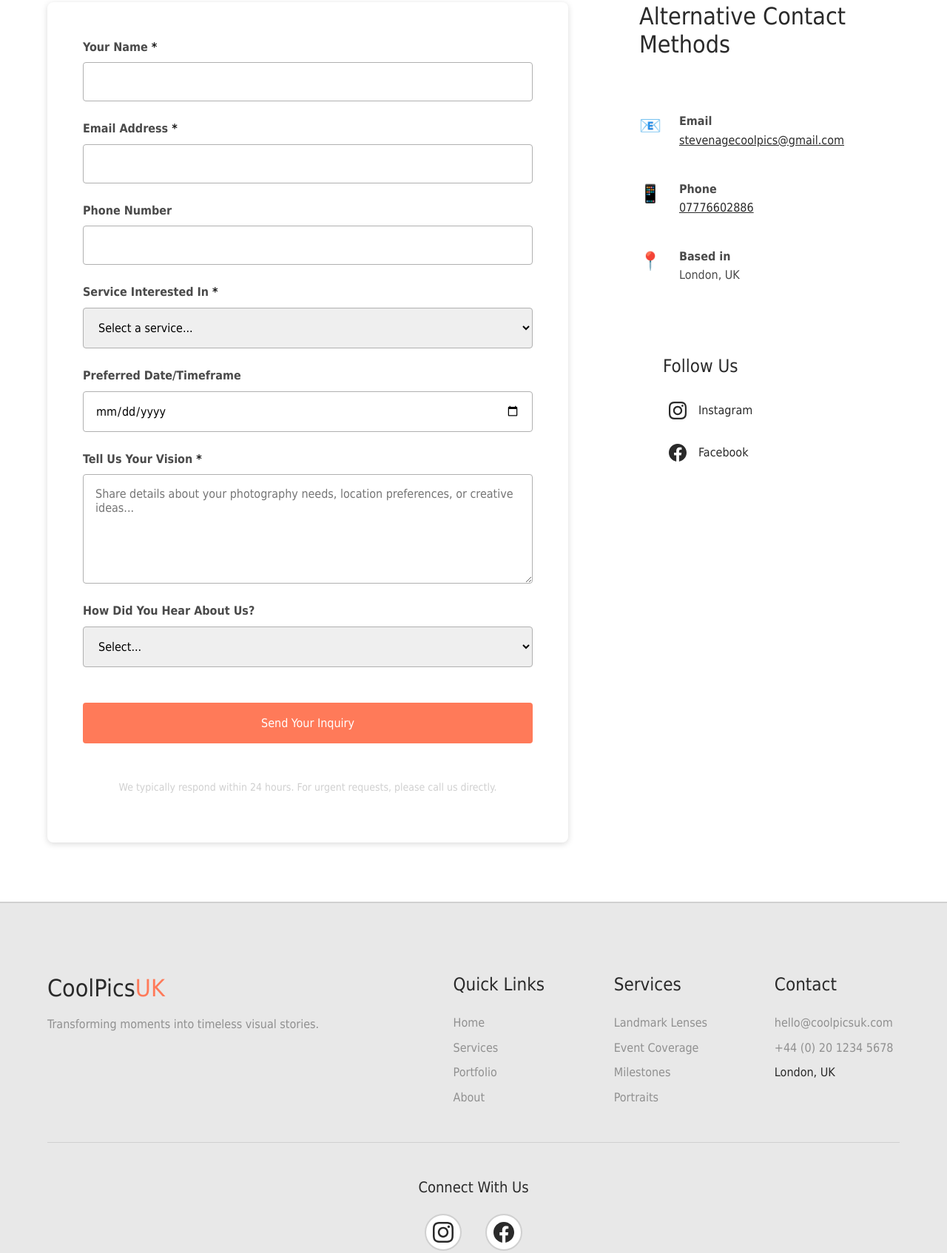
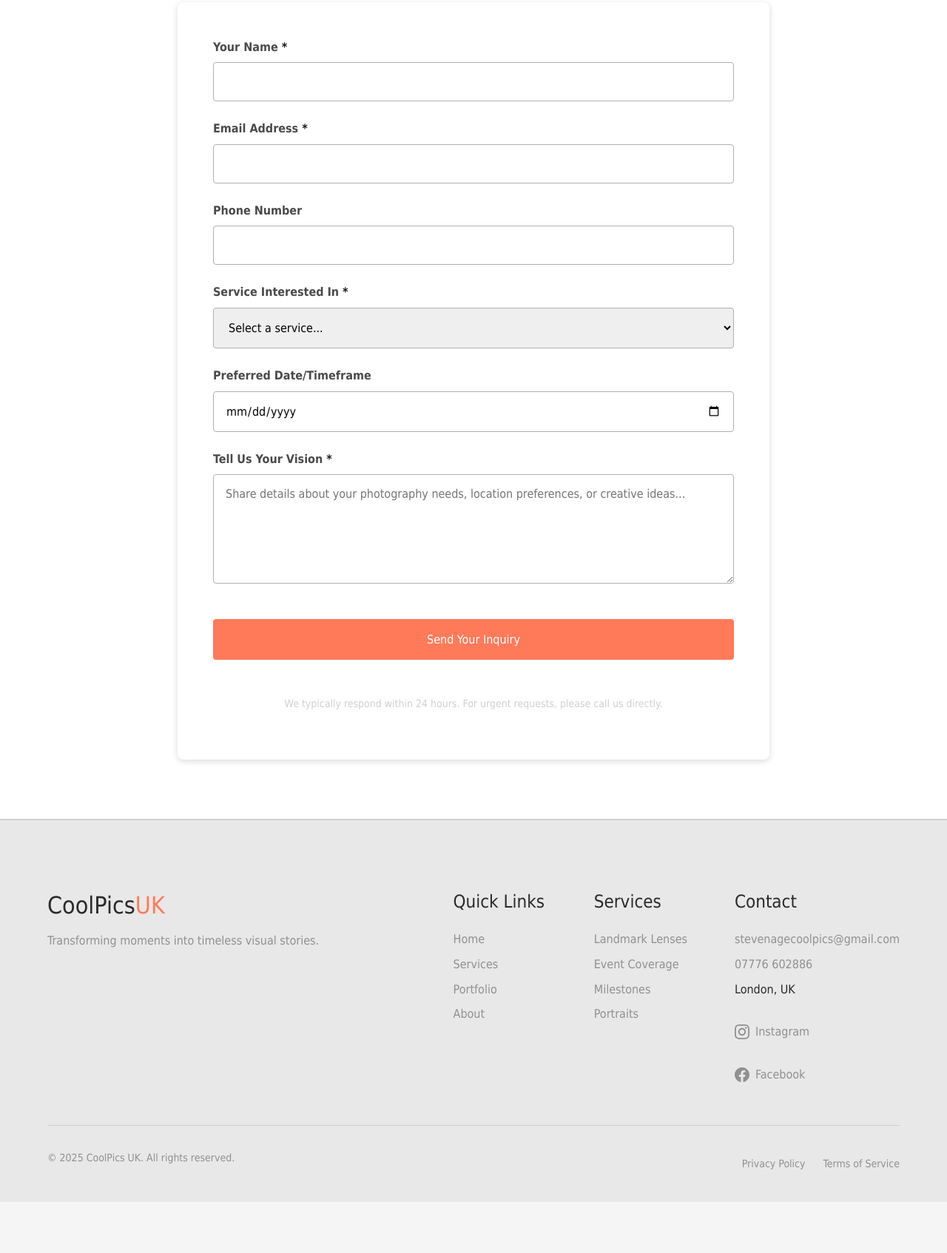
Before and after one commit to robin-varghese/coolpicsuk, a plain HTML site: page index.html in a window 1280 px wide. Shown: the part 9588-11282 px from the top of the page at 74% size. After the commit the page ends 11213 px from the top, so only its background shows below. Drawn offline with Linux system fonts and the light colour scheme.

Commit message:
footer and contact section change

```diff
--- a/css/style.css
+++ b/css/style.css
@@ -1008,10 +1008,7 @@ p {
 }
 
 .contact-content {
-    display: grid;
-    grid-template-columns: 2fr 1fr;
-    gap: var(--spacing-3xl);
-    max-width: 1200px;
+    max-width: 800px;
     margin: 0 auto;
 }
 
@@ -1100,77 +1097,53 @@ p {
     margin-bottom: var(--spacing-md);
 }
 
-/* Contact Info */
-.contact-info {
-    display: flex;
-    flex-direction: column;
-    gap: var(--spacing-xl);
+/* Contact Social Media Below Form */
+.contact-social {
+    text-align: center;
+    padding: var(--spacing-xl) 0;
+    margin-top: var(--spacing-xl);
+    border-top: 1px solid var(--color-pale-gray);
 }
 
-.contact-info h3,
-.contact-info h4 {
+.contact-social h4 {
+    color: var(--color-charcoal);
     margin-bottom: var(--spacing-md);
+    font-size: var(--font-size-lg);
 }
 
-.contact-methods {
+.contact-social-icons {
     display: flex;
-    flex-direction: column;
-    gap: var(--spacing-md);
+    justify-content: center;
+    gap: var(--spacing-lg);
 }
 
-.contact-method {
-    display: flex;
-    gap: var(--spacing-md);
-    align-items: flex-start;
-}
-
-.contact-icon {
-    font-size: var(--font-size-xl);
-}
-
-.contact-method a {
+.contact-social-link {
+    display: inline-flex;
+    align-items: center;
+    justify-content: center;
+    width: 50px;
+    height: 50px;
+    background-color: var(--color-light-gray);
+    border: 2px solid var(--color-medium-gray);
+    border-radius: 50%;
     color: var(--color-charcoal);
-    text-decoration: underline;
-}
-
-.contact-method a:hover {
-    color: var(--color-warm-gray);
-}
-
-.social-links {
-    background-color: var(--color-white);
-    padding: var(--spacing-lg);
-    border-radius: var(--radius-md);
-}
-
-.social-icons {
-    display: flex;
-    flex-direction: column;
-    gap: var(--spacing-sm);
-}
-
-.social-link {
-    color: var(--color-charcoal);
-    font-weight: var(--font-weight-regular);
-    transition: all var(--transition-base);
-    padding: var(--spacing-xs);
-    display: flex;
-    align-items: center;
-    gap: var(--spacing-sm);
-}
-
-.social-link-icon svg {
     transition: all var(--transition-base);
 }
 
-.social-link:hover {
-    color: var(--color-accent);
-    padding-left: var(--spacing-md);
+.contact-social-link:hover {
+    background-color: var(--color-accent);
+    border-color: var(--color-accent);
+    color: var(--color-white);
+    transform: translateY(-3px);
+    box-shadow: var(--shadow-md);
 }
 
-.social-link:hover svg {
-    fill: var(--color-accent);
-    transform: scale(1.1);
+.contact-social-link svg {
+    transition: all var(--transition-base);
+}
+
+.contact-social-link:hover svg {
+    fill: var(--color-white);
 }
 
 /* ========================================
@@ -1224,6 +1197,37 @@ p {
 
 .footer-column a:hover {
     color: var(--color-charcoal);
+}
+
+/* Footer Social Text Links */
+.footer-social-links {
+    display: flex;
+    flex-direction: column;
+    gap: var(--spacing-sm);
+    margin-top: var(--spacing-md);
+}
+
+.footer-social-text-link {
+    display: flex;
+    align-items: center;
+    gap: var(--spacing-xs);
+    color: var(--color-warm-gray);
+    transition: all var(--transition-base);
+    padding: var(--spacing-xs) 0;
+}
+
+.footer-social-text-link svg {
+    flex-shrink: 0;
+    transition: all var(--transition-base);
+}
+
+.footer-social-text-link:hover {
+    color: var(--color-accent);
+    padding-left: var(--spacing-xs);
+}
+
+.footer-social-text-link:hover svg {
+    fill: var(--color-accent);
 }
 
 .footer-bottom {
@@ -1315,10 +1319,6 @@ p {
 
     .services-grid {
         grid-template-columns: repeat(auto-fit, minmax(280px, 1fr));
-    }
-
-    .contact-content {
-        grid-template-columns: 1fr;
     }
 
     .footer-content {
--- a/index.html
+++ b/index.html
@@ -624,18 +624,6 @@
                                 <span class="error-message" id="messageError"></span>
                             </div>
 
-                            <div class="form-group">
-                                <label for="referral">How Did You Hear About Us?</label>
-                                <select id="referral" name="referral">
-                                    <option value="">Select...</option>
-                                    <option value="google">Google Search</option>
-                                    <option value="social">Social Media</option>
-                                    <option value="referral">Friend/Family Referral</option>
-                                    <option value="event">Event/Festival</option>
-                                    <option value="other">Other</option>
-                                </select>
-                            </div>
-
                             <button type="submit" class="btn btn-primary btn-submit">Send Your Inquiry</button>
 
                             <p class="form-response-promise">We typically respond within 24 hours. For urgent requests,
@@ -644,58 +632,8 @@
 
                         <div class="form-success" id="formSuccess" style="display: none;">
                             <h3>Thank You!</h3>
+
                             <p>Your message has been sent successfully. We'll get back to you within 24 hours.</p>
-                        </div>
-                    </div>
-
-                    <div class="contact-info">
-                        <h3>Alternative Contact Methods</h3>
-                        <div class="contact-methods">
-                            <div class="contact-method">
-                                <span class="contact-icon">📧</span>
-                                <div>
-                                    <strong>Email</strong>
-                                    <p><a href="mailto:hello@coolpicsuk.com">stevenagecoolpics@gmail.com</a></p>
-                                </div>
-                            </div>
-                            <div class="contact-method">
-                                <span class="contact-icon">📱</span>
-                                <div>
-                                    <strong>Phone</strong>
-                                    <p><a href="tel:+442012345678">07776602886</a></p>
-                                </div>
-                            </div>
-                            <div class="contact-method">
-                                <span class="contact-icon">📍</span>
-                                <div>
-                                    <strong>Based in</strong>
-                                    <p>London, UK</p>
-                                </div>
-                            </div>
-                        </div>
-
-                        <div class="social-links">
-                            <h4>Follow Us</h4>
-                            <div class="social-icons">
-                                <a href="https://instagram.com/coolpicsuk" target="_blank" rel="noopener noreferrer"
-                                    aria-label="Instagram" class="social-link social-link-icon">
-                                    <svg width="24" height="24" viewBox="0 0 24 24" fill="currentColor"
-                                        xmlns="http://www.w3.org/2000/svg">
-                                        <path
-                                            d="M12 2.163c3.204 0 3.584.012 4.85.07 3.252.148 4.771 1.691 4.919 4.919.058 1.265.069 1.645.069 4.849 0 3.205-.012 3.584-.069 4.849-.149 3.225-1.664 4.771-4.919 4.919-1.266.058-1.644.07-4.85.07-3.204 0-3.584-.012-4.849-.07-3.26-.149-4.771-1.699-4.919-4.92-.058-1.265-.07-1.644-.07-4.849 0-3.204.013-3.583.07-4.849.149-3.227 1.664-4.771 4.919-4.919 1.266-.057 1.645-.069 4.849-.069zm0-2.163c-3.259 0-3.667.014-4.947.072-4.358.2-6.78 2.618-6.98 6.98-.059 1.281-.073 1.689-.073 4.948 0 3.259.014 3.668.072 4.948.2 4.358 2.618 6.78 6.98 6.98 1.281.058 1.689.072 4.948.072 3.259 0 3.668-.014 4.948-.072 4.354-.2 6.782-2.618 6.979-6.98.059-1.28.073-1.689.073-4.948 0-3.259-.014-3.667-.072-4.947-.196-4.354-2.617-6.78-6.979-6.98-1.281-.059-1.69-.073-4.949-.073zm0 5.838c-3.403 0-6.162 2.759-6.162 6.162s2.759 6.163 6.162 6.163 6.162-2.759 6.162-6.163c0-3.403-2.759-6.162-6.162-6.162zm0 10.162c-2.209 0-4-1.79-4-4 0-2.209 1.791-4 4-4s4 1.791 4 4c0 2.21-1.791 4-4 4zm6.406-11.845c-.796 0-1.441.645-1.441 1.44s.645 1.44 1.441 1.44c.795 0 1.439-.645 1.439-1.44s-.644-1.44-1.439-1.44z" />
-                                    </svg>
-                                    <span>Instagram</span>
-                                </a>
-                                <a href="https://facebook.com/coolpicsuk" target="_blank" rel="noopener noreferrer"
-                                    aria-label="Facebook" class="social-link social-link-icon">
-                                    <svg width="24" height="24" viewBox="0 0 24 24" fill="currentColor"
-                                        xmlns="http://www.w3.org/2000/svg">
-                                        <path
-                                            d="M24 12.073c0-6.627-5.373-12-12-12s-12 5.373-12 12c0 5.99 4.388 10.954 10.125 11.854v-8.385H7.078v-3.47h3.047V9.43c0-3.007 1.792-4.669 4.533-4.669 1.312 0 2.686.235 2.686.235v2.953H15.83c-1.491 0-1.956.925-1.956 1.874v2.25h3.328l-.532 3.47h-2.796v8.385C19.612 23.027 24 18.062 24 12.073z" />
-                                    </svg>
-                                    <span>Facebook</span>
-                                </a>
-                            </div>
                         </div>
                     </div>
                 </div>
@@ -737,33 +675,31 @@
                     <div class="footer-column">
                         <h4>Contact</h4>
                         <ul>
-                            <li><a href="mailto:hello@coolpicsuk.com">hello@coolpicsuk.com</a></li>
-                            <li><a href="tel:+442012345678">+44 (0) 20 1234 5678</a></li>
+                            <li><a href="mailto:stevenagecoolpics@gmail.com">stevenagecoolpics@gmail.com</a></li>
+                            <li><a href="tel:+447776602886">07776 602886</a></li>
                             <li>London, UK</li>
                         </ul>
-                    </div>
-                </div>
-            </div>
-
-            <div class="footer-social">
-                <h4>Connect With Us</h4>
-                <div class="footer-social-icons">
+                        <div class="footer-social-links">
                             <a href="https://instagram.com/coolpicsuk" target="_blank" rel="noopener noreferrer"
-                        aria-label="Follow us on Instagram" class="footer-social-link">
-                        <svg width="28" height="28" viewBox="0 0 24 24" fill="currentColor"
+                                aria-label="Follow us on Instagram" class="footer-social-text-link">
+                                <svg width="20" height="20" viewBox="0 0 24 24" fill="currentColor"
                                     xmlns="http://www.w3.org/2000/svg">
                                     <path
                                         d="M12 2.163c3.204 0 3.584.012 4.85.07 3.252.148 4.771 1.691 4.919 4.919.058 1.265.069 1.645.069 4.849 0 3.205-.012 3.584-.069 4.849-.149 3.225-1.664 4.771-4.919 4.919-1.266.058-1.644.07-4.85.07-3.204 0-3.584-.012-4.849-.07-3.26-.149-4.771-1.699-4.919-4.92-.058-1.265-.07-1.644-.07-4.849 0-3.204.013-3.583.07-4.849.149-3.227 1.664-4.771 4.919-4.919 1.266-.057 1.645-.069 4.849-.069zm0-2.163c-3.259 0-3.667.014-4.947.072-4.358.2-6.78 2.618-6.98 6.98-.059 1.281-.073 1.689-.073 4.948 0 3.259.014 3.668.072 4.948.2 4.358 2.618 6.78 6.98 6.98 1.281.058 1.689.072 4.948.072 3.259 0 3.668-.014 4.948-.072 4.354-.2 6.782-2.618 6.979-6.98.059-1.28.073-1.689.073-4.948 0-3.259-.014-3.667-.072-4.947-.196-4.354-2.617-6.78-6.979-6.98-1.281-.059-1.69-.073-4.949-.073zm0 5.838c-3.403 0-6.162 2.759-6.162 6.162s2.759 6.163 6.162 6.163 6.162-2.759 6.162-6.163c0-3.403-2.759-6.162-6.162-6.162zm0 10.162c-2.209 0-4-1.79-4-4 0-2.209 1.791-4 4-4s4 1.791 4 4c0 2.21-1.791 4-4 4zm6.406-11.845c-.796 0-1.441.645-1.441 1.44s.645 1.44 1.441 1.44c.795 0 1.439-.645 1.439-1.44s-.644-1.44-1.439-1.44z" />
                                 </svg>
+                                <span>Instagram</span>
                             </a>
                             <a href="https://facebook.com/coolpicsuk" target="_blank" rel="noopener noreferrer"
-                        aria-label="Follow us on Facebook" class="footer-social-link">
-                        <svg width="28" height="28" viewBox="0 0 24 24" fill="currentColor"
+                                aria-label="Follow us on Facebook" class="footer-social-text-link">
+                                <svg width="20" height="20" viewBox="0 0 24 24" fill="currentColor"
                                     xmlns="http://www.w3.org/2000/svg">
                                     <path
                                         d="M24 12.073c0-6.627-5.373-12-12-12s-12 5.373-12 12c0 5.99 4.388 10.954 10.125 11.854v-8.385H7.078v-3.47h3.047V9.43c0-3.007 1.792-4.669 4.533-4.669 1.312 0 2.686.235 2.686.235v2.953H15.83c-1.491 0-1.956.925-1.956 1.874v2.25h3.328l-.532 3.47h-2.796v8.385C19.612 23.027 24 18.062 24 12.073z" />
                                 </svg>
+                                <span>Facebook</span>
                             </a>
+                        </div>
+                    </div>
                 </div>
             </div>
 
```
Lines whose indentation alone changed are shown as unchanged.
